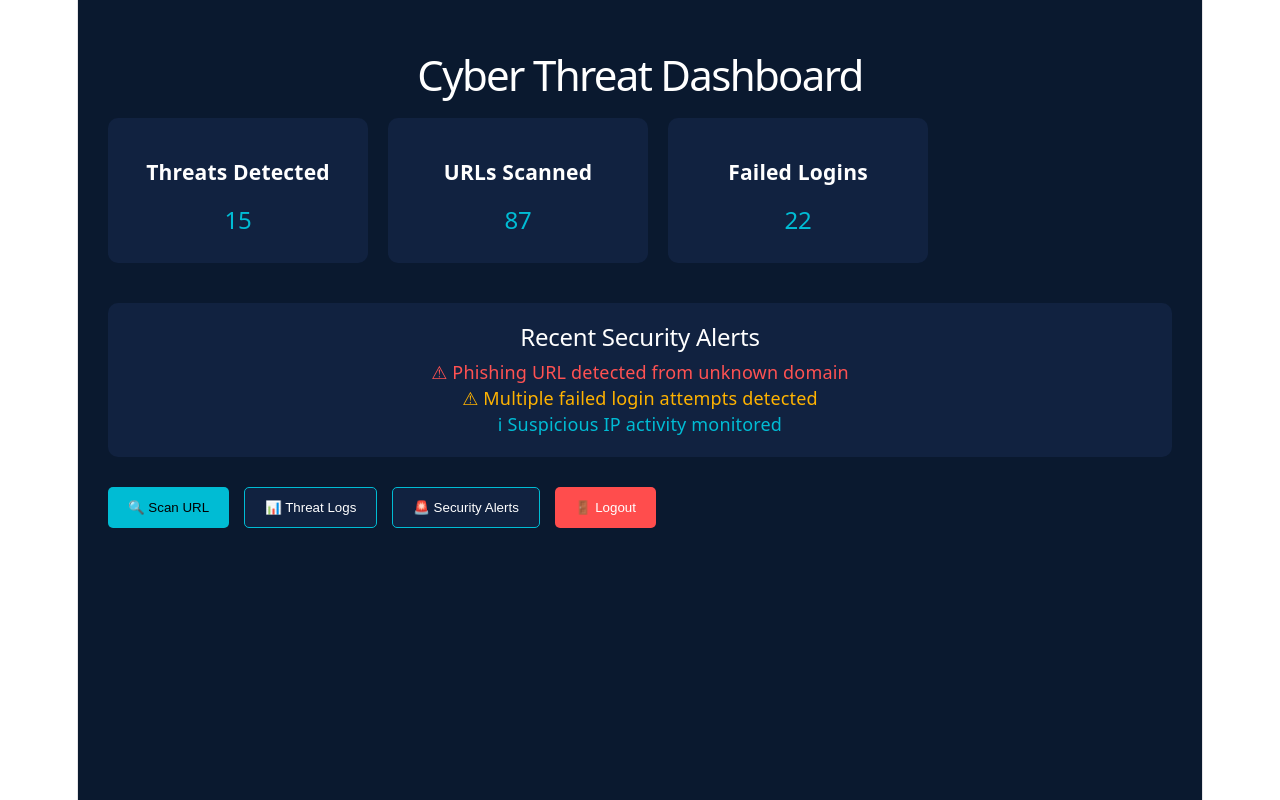
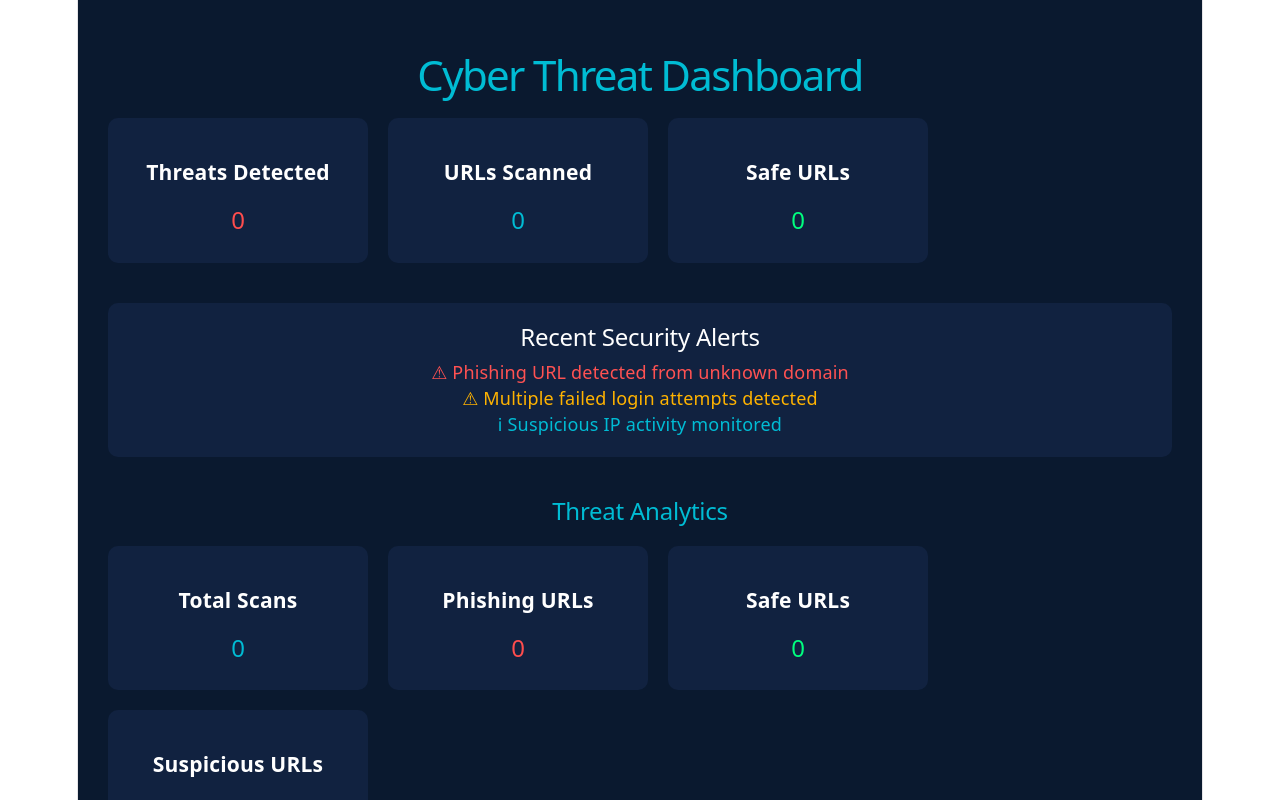
Before and after one commit to GopikaRajendran03/CyberThreatPlatform, a React app in the folder frontend/: page /dashboard in a window 1280 px wide. Shown: the top 800 px of the page. Built offline with nearby package versions, Linux system fonts and the light colour scheme; the HTML template or start-up script is replaced by a standard one.

Commit message:
Added dashboard analytics and navigation

```diff
--- a/frontend/src/pages/Dashboard.jsx
+++ b/frontend/src/pages/Dashboard.jsx
@@ -1,30 +1,91 @@
 import { useNavigate } from "react-router-dom";
+
 function Dashboard() {
   const navigate = useNavigate();
+
+  const logs = JSON.parse(localStorage.getItem("threatLogs")) || [];
+
+  const totalScans = logs.length;
+
+  const phishingCount = logs.filter(
+    (log) => log.result === "PHISHING"
+  ).length;
+
+  const safeCount = logs.filter(
+    (log) => log.result === "SAFE"
+  ).length;
+
+  const suspiciousCount = logs.filter(
+    (log) => log.result === "SUSPICIOUS"
+  ).length;
+
   return (
-    <div style={{ padding: "30px", background: "#0a192f", minHeight: "100vh", color: "white" }}>
-      <h1 style={{ color: "white", fontSize: "42px", marginBottom: "30px" }}>
+    <div
+      style={{
+        padding: "30px",
+        background: "#0a192f",
+        minHeight: "100vh",
+        color: "white",
+      }}
+    >
+      <h1
+        style={{
+          color: "#00bcd4",
+          fontSize: "42px",
+          marginBottom: "30px",
+        }}
+      >
         Cyber Threat Dashboard
       </h1>
 
-      <div style={{ display: "flex", gap: "20px", marginTop: "20px" }}>
-        <div style={{ background: "#112240", padding: "20px", borderRadius: "10px", width: "220px" }}>
-          <h3 style={{ color: "white" }}>Threats Detected</h3>
-          <h2 style={{ color: "#00bcd4" }}>15</h2>
+      {/* Main Stats */}
+
+      <div
+        style={{
+          display: "flex",
+          gap: "20px",
+          marginTop: "20px",
+          flexWrap: "wrap",
+        }}
+      >
+        <div
+          style={{
+            background: "#112240",
+            padding: "20px",
+            borderRadius: "10px",
+            width: "220px",
+          }}
+        >
+          <h3>Threats Detected</h3>
+          <h2 style={{ color: "#ff4d4d" }}>{phishingCount}</h2>
         </div>
 
-        <div style={{ background: "#112240", padding: "20px", borderRadius: "10px", width: "220px" }}>
-          <h3 style={{ color: "white" }}>URLs Scanned</h3>
-          <h2 style={{ color: "#00bcd4" }}>87</h2>
+        <div
+          style={{
+            background: "#112240",
+            padding: "20px",
+            borderRadius: "10px",
+            width: "220px",
+          }}
+        >
+          <h3>URLs Scanned</h3>
+          <h2 style={{ color: "#00bcd4" }}>{totalScans}</h2>
         </div>
 
-        <div style={{ background: "#112240", padding: "20px", borderRadius: "10px", width: "220px" }}>
-          <h3 style={{ color: "white" }}>Failed Logins</h3>
-          <h2 style={{ color: "#00bcd4" }}>22</h2>
+        <div
+          style={{
+            background: "#112240",
+            padding: "20px",
+            borderRadius: "10px",
+            width: "220px",
+          }}
+        >
+          <h3>Safe URLs</h3>
+          <h2 style={{ color: "#00ff7f" }}>{safeCount}</h2>
         </div>
       </div>
 
-      {/* Recent Security Alerts */}
+      {/* Recent Alerts */}
 
       <div
         style={{
@@ -48,12 +109,85 @@ function Dashboard() {
           ℹ Suspicious IP activity monitored
         </p>
       </div>
-      <div style={{
-  marginTop: "30px",
+
+      {/* Analytics */}
+
+      <h2
+        style={{
+          color: "#00bcd4",
+          marginTop: "40px",
+        }}
+      >
+        Threat Analytics
+      </h2>
+
+      <div
+        style={{
+          marginTop: "20px",
+          display: "flex",
+          gap: "20px",
+          flexWrap: "wrap",
+        }}
+      >
+        <div
+          style={{
+            background: "#112240",
+            padding: "20px",
+            borderRadius: "10px",
+            width: "220px",
+          }}
+        >
+          <h3>Total Scans</h3>
+          <h2 style={{ color: "#00bcd4" }}>{totalScans}</h2>
+        </div>
+
+        <div
+          style={{
+            background: "#112240",
+            padding: "20px",
+            borderRadius: "10px",
+            width: "220px",
+          }}
+        >
+          <h3>Phishing URLs</h3>
+          <h2 style={{ color: "#ff4d4d" }}>{phishingCount}</h2>
+        </div>
+
+        <div
+          style={{
+            background: "#112240",
+            padding: "20px",
+            borderRadius: "10px",
+            width: "220px",
+          }}
+        >
+          <h3>Safe URLs</h3>
+          <h2 style={{ color: "#00ff7f" }}>{safeCount}</h2>
+        </div>
+
+        <div
+          style={{
+            background: "#112240",
+            padding: "20px",
+            borderRadius: "10px",
+            width: "220px",
+          }}
+        >
+          <h3>Suspicious URLs</h3>
+          <h2 style={{ color: "#ffb300" }}>{suspiciousCount}</h2>
+        </div>
+      </div>
+
+      {/* Navigation Buttons */}
+
+      <div
+        style={{
+          marginTop: "40px",
           display: "flex",
           gap: "15px",
-  flexWrap: "wrap"
-}}>
+          flexWrap: "wrap",
+        }}
+      >
         <button
           onClick={() => navigate("/scanner")}
           style={{
@@ -61,7 +195,7 @@ function Dashboard() {
             background: "#00bcd4",
             border: "none",
             borderRadius: "5px",
-      cursor: "pointer"
+            cursor: "pointer",
           }}
         >
           🔍 Scan URL
@@ -75,7 +209,7 @@ function Dashboard() {
             color: "white",
             border: "1px solid #00bcd4",
             borderRadius: "5px",
-    cursor: "pointer"
+            cursor: "pointer",
           }}
         >
           📊 Threat Logs
@@ -87,7 +221,7 @@ function Dashboard() {
             background: "#112240",
             color: "white",
             border: "1px solid #00bcd4",
-      borderRadius: "5px"
+            borderRadius: "5px",
           }}
         >
           🚨 Security Alerts
@@ -101,13 +235,12 @@ function Dashboard() {
             color: "white",
             border: "none",
             borderRadius: "5px",
-      cursor: "pointer"
+            cursor: "pointer",
           }}
         >
           🚪 Logout
         </button>
       </div>
-
     </div>
   );
 }
--- a/frontend/src/pages/Scanner.jsx
+++ b/frontend/src/pages/Scanner.jsx
@@ -15,6 +15,9 @@ function Scanner() {
 
     const data = await response.json();
     setResult(data);
+    const oldLogs = JSON.parse(localStorage.getItem("threatLogs")) || [];
+const newLogs = [...oldLogs, data];
+localStorage.setItem("threatLogs", JSON.stringify(newLogs));
   };
 
   return (
--- a/frontend/src/pages/ThreatLogs.jsx
+++ b/frontend/src/pages/ThreatLogs.jsx
@@ -1,4 +1,6 @@
 function ThreatLogs() {
+  const logs = JSON.parse(localStorage.getItem("threatLogs")) || [];
+
   return (
     <div style={{ minHeight: "100vh", background: "#0a192f", color: "white", padding: "40px" }}>
       <h1 style={{ color: "#00bcd4" }}>Threat Logs</h1>
@@ -12,15 +14,15 @@ function ThreatLogs() {
           </tr>
         </thead>
         <tbody>
-          <tr>
-            <td style={{ padding: "15px", border: "1px solid #00bcd4" }}>
-              http://paypal-login-secure-update.com
-            </td>
-            <td style={{ padding: "15px", border: "1px solid #00bcd4", color: "#ff4d4d" }}>
-              PHISHING
-            </td>
-            <td style={{ padding: "15px", border: "1px solid #00bcd4" }}>60</td>
-          </tr>
+          {logs.map((log, index) => (
+            <tr key={index}>
+              <td style={{ padding: "15px", border: "1px solid #00bcd4" }}>{log.url}</td>
+              <td style={{ padding: "15px", border: "1px solid #00bcd4", color: log.result === "PHISHING" ? "#ff4d4d" : "#00ff7f" }}>
+                {log.result}
+              </td>
+              <td style={{ padding: "15px", border: "1px solid #00bcd4" }}>{log.risk_score}</td>
+            </tr>
+          ))}
         </tbody>
       </table>
     </div>
```
Lines whose indentation alone changed are shown as unchanged.
